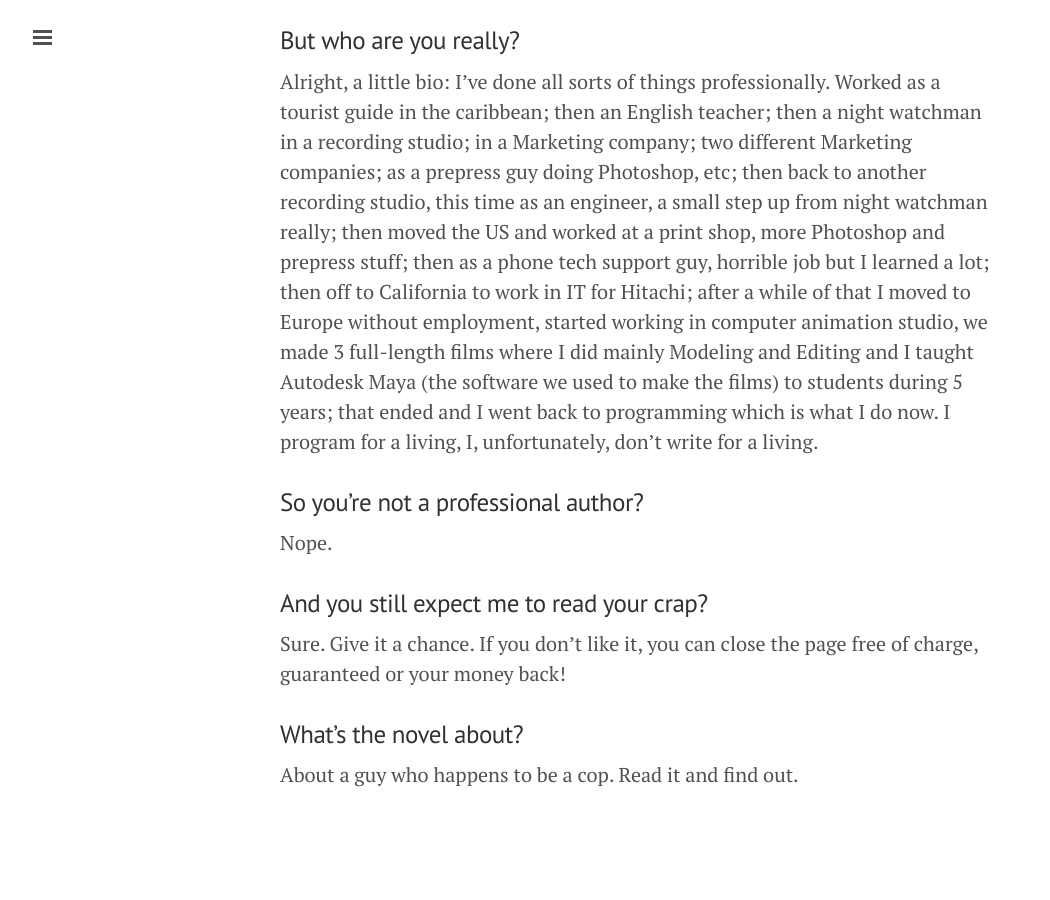
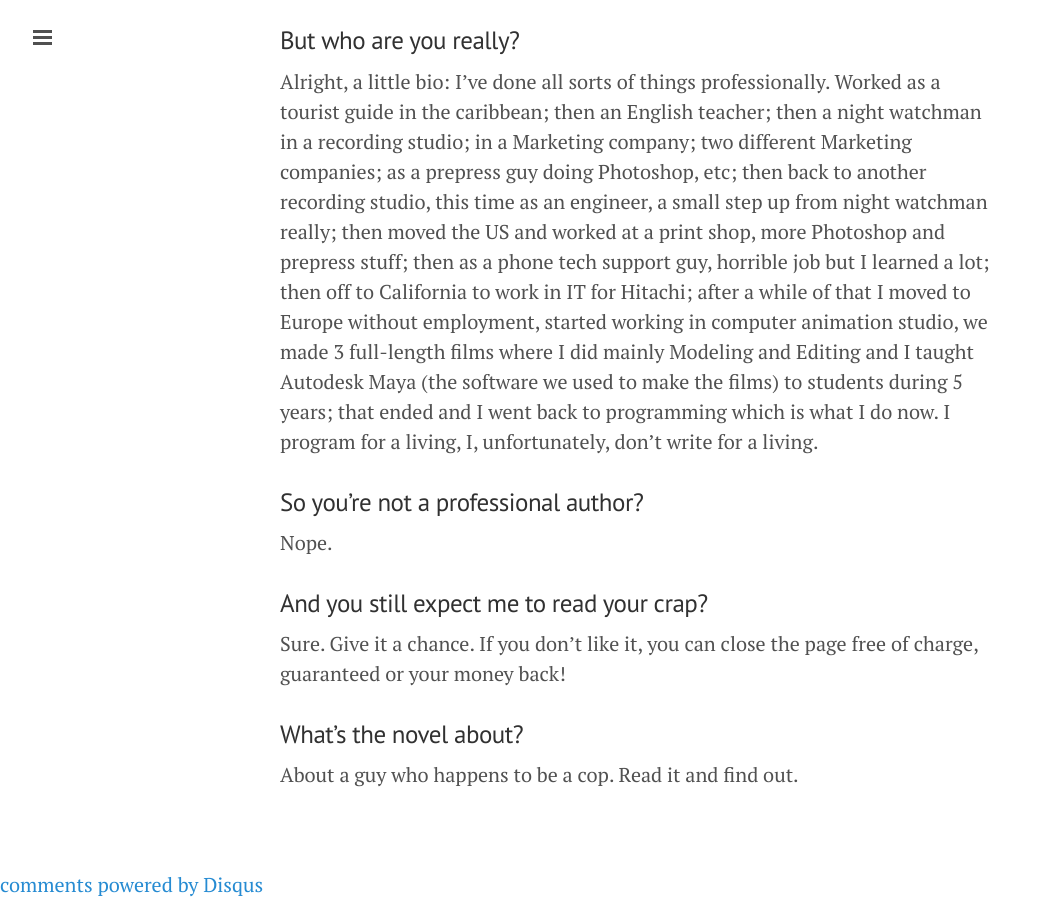
Before and after one commit to kakubei/kakubei.github.io, a Jekyll site: the page built from about.md, in a window 1280 px wide and 900 px high, scrolled down 1307 px. Shown: the whole window, without its empty margins (0-1050 px from the left). Built offline with Jekyll 4.4.1, drawn with Linux system fonts in a browser that asks for light colours; Markdown is read by kramdown in place of the engine named in the settings; comment, search, counter and statistics services are not loaded; before the commit the page ends 2177 px from its top, so only the background shows below that; part of the change alters nothing that is shown.

```diff
--- a/_config.yml
+++ b/_config.yml
@@ -17,6 +17,10 @@ author:
 
 paginate:         1
 
+pages_list:
+  About: '/about'
+  Archive: '/archive'
+
 # Custom vars
 version:          0.1
 #
--- /dev/null
+++ b/_includes/comments.html
@@ -0,0 +1,14 @@
+<div id="disqus_thread"></div>
+<script type="text/javascript">
+/* * * CONFIGURATION VARIABLES: EDIT BEFORE PASTING INTO YOUR WEBPAGE * * */
+var disqus_shortname = 'noirnovel'; // required: replace example with your forum shortname
+
+/* * * DON'T EDIT BELOW THIS LINE * * */
+(function() {
+var dsq = document.createElement('script'); dsq.type = 'text/javascript'; dsq.async = true;
+dsq.src = '//' + disqus_shortname + '.disqus.com/embed.js';
+(document.getElementsByTagName('head')[0] || document.getElementsByTagName('body')[0]).appendChild(dsq);
+})();
+</script>
+<noscript>Please enable JavaScript to view the <a href="http://disqus.com/?ref_noscript">comments powered by Disqus.</a></noscript>
+<a href="http://disqus.com" class="dsq-brlink">comments powered by <span class="logo-disqus">Disqus</span></a>
--- a/_layouts/default.html
+++ b/_layouts/default.html
@@ -26,5 +26,7 @@
 
     <label for="sidebar-checkbox" class="sidebar-toggle"></label>
 
+  {% include comments.html %}
+
   </body>
 </html>
--- a/about.md
+++ b/about.md
@@ -1,6 +1,7 @@
 ---
 layout: page
 title: About
+comments: false
 ---
 
 ### What is this site?
```
Also changed, not shown: _includes/head.html (+13 -0 lines), README.md.
